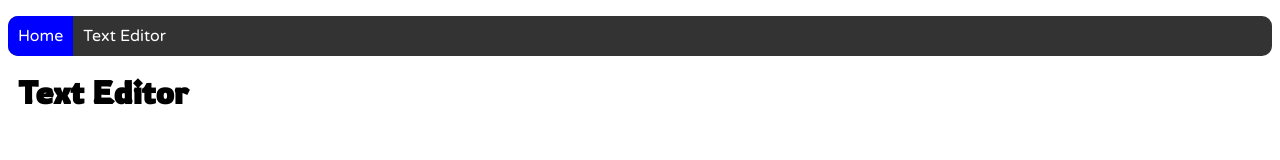
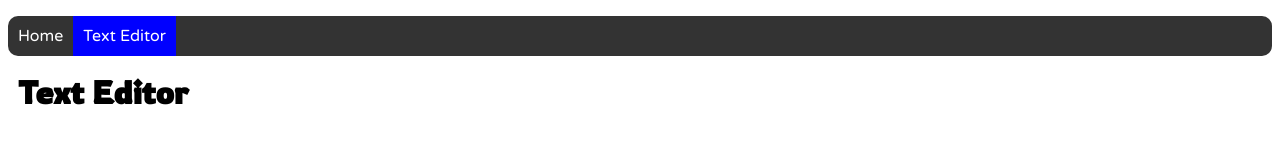
Before and after one commit to Blue-Sea2/MaxWeb, a plain HTML site: page textedit.html in a window 1280 px wide. Drawn offline with Linux system fonts and the light colour scheme.

Commit message:
Update textedit.html

```diff
--- a/textedit.html
+++ b/textedit.html
@@ -7,8 +7,8 @@
     </head>
     <body>
         <ul class="menu">
-            <li class="active"><a href="index.html">Home</a></li>
-            <li><a href="textedit.html">Text Editor</a></li>
+            <li><a href="index.html">Home</a></li>
+            <li class="active"><a href="textedit.html">Text Editor</a></li>
         </ul>
         <h1>Text Editor</h1>
     </body>
```
